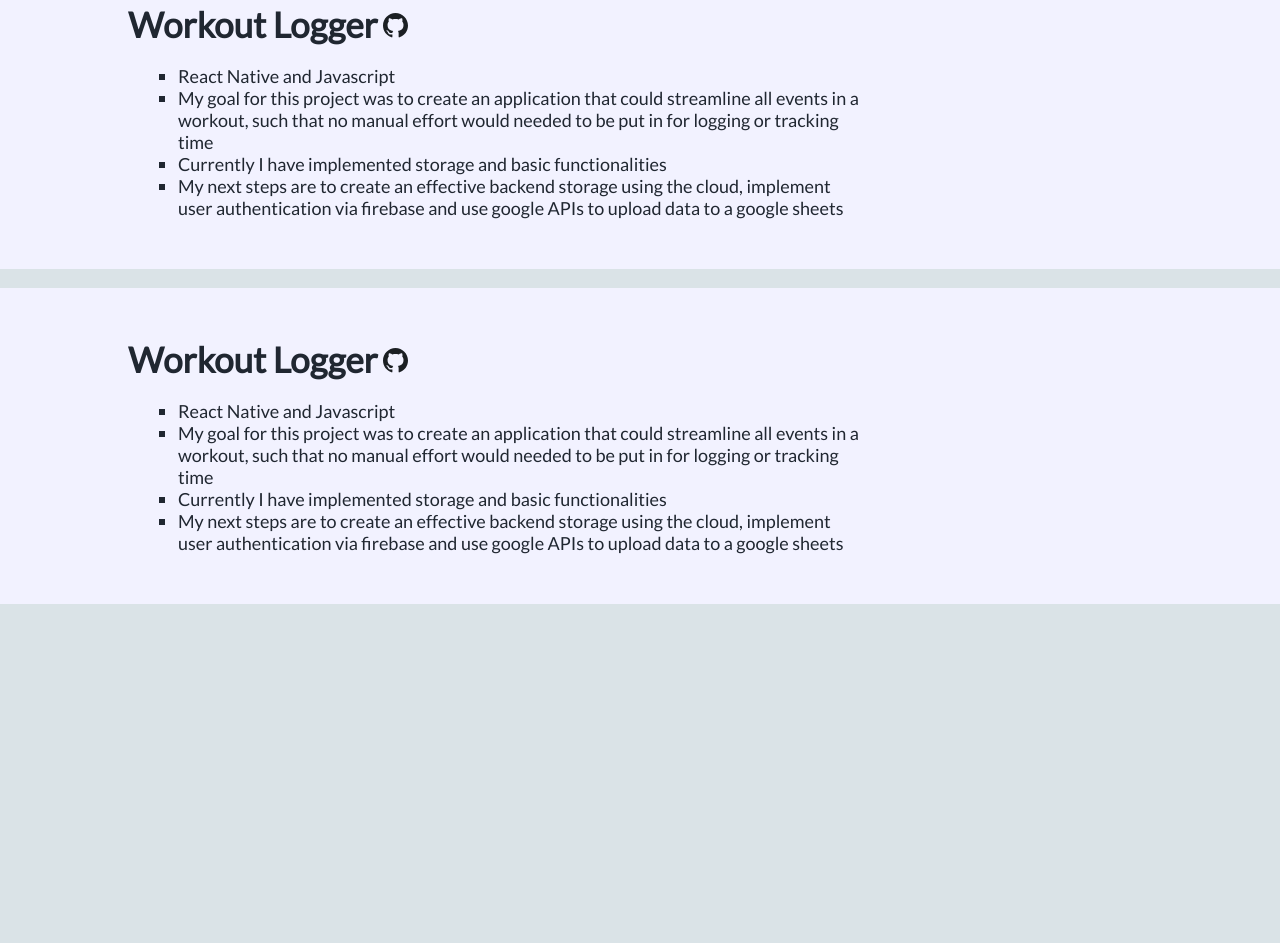
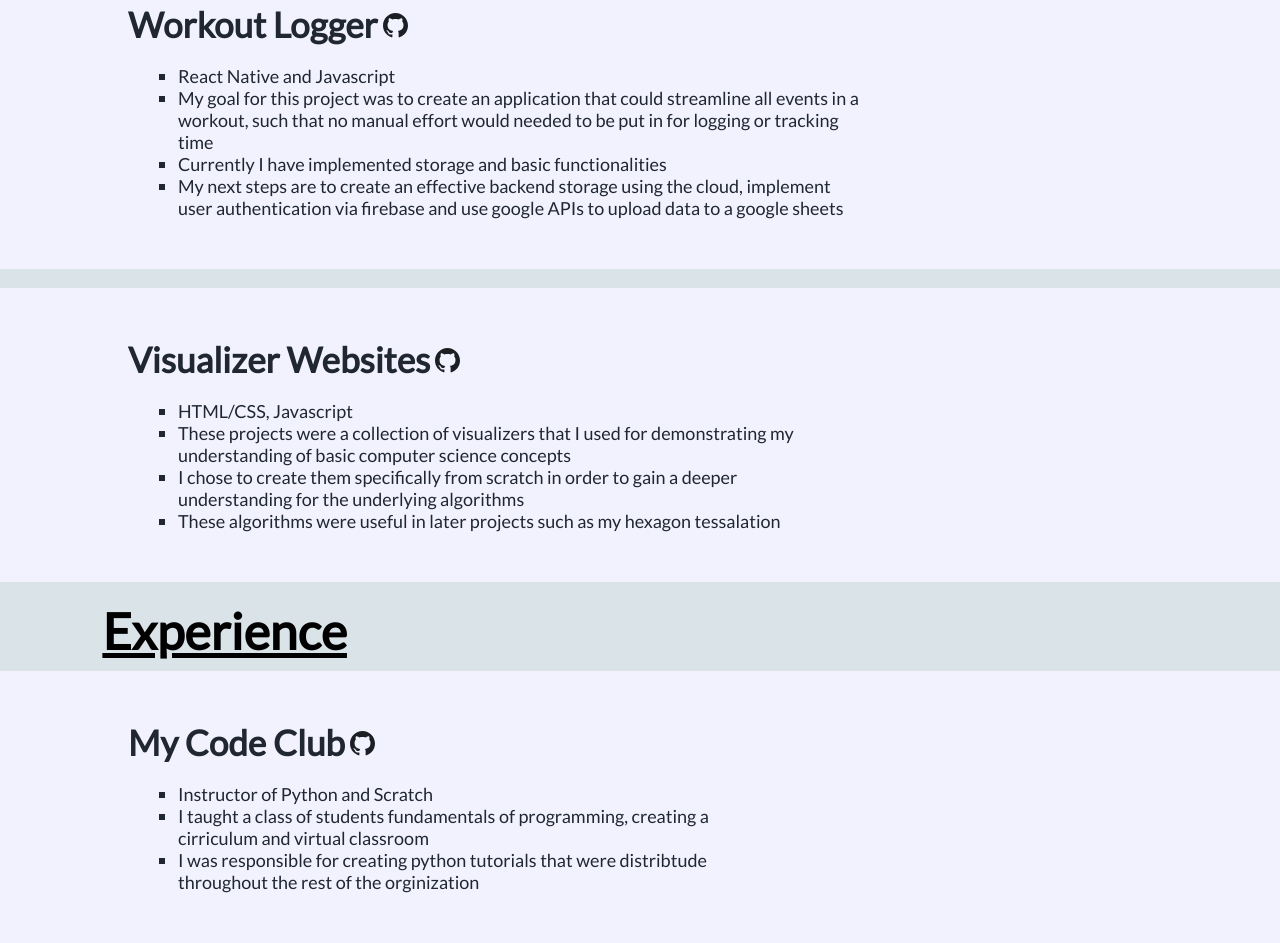
Before and after one commit to evilewawa/other_websites, a plain HTML site: page index.html in a window 1280 px wide. Shown: the part 954-1897 px from the top of the page. Before the commit the page ends 1558 px from the top, so only its background shows below. Drawn offline with Linux system fonts and the light colour scheme.

Commit message:
Update index.html

```diff
--- a/index.html
+++ b/index.html
@@ -66,19 +66,33 @@
                  <br/>
                  <section class = "project_container backwhite" style = "flex-direction: row; " >
                     <div class = "project">
-                        <h1 class = "project_title" >Workout Logger<a  href = 'https://github.com/evilewawa/workoutApp' target = "_blank" ><img class = 'project_icon' src = "github icon.svg" /></a></h1>
+                        <h1 class = "project_title" >Visualizer Websites<a  href = 'https://github.com/evilewawa/workoutApp' target = "_blank" ><img class = 'project_icon' src = "github icon.svg" /></a></h1>
                         <ul class = "project_description_list">
-                            <li>React Native and Javascript</li>
-                            <li>My goal for this project was to create an application that could streamline all events in a workout,
-                                such that no manual effort would needed to be put in for logging or tracking time</li>
-                            <li>Currently I have implemented storage and basic functionalities</li>
-                            <li>My next steps are to create an effective backend storage using the cloud,
-                                 implement user authentication via firebase and use google APIs to upload data to a google sheets</li>
+                            <li>HTML/CSS, Javascript</li>
+                            <li>These projects were a collection of visualizers that I used for demonstrating my understanding of basic computer science concepts</li>
+                            <li>I chose to create them specifically from scratch in order to gain a deeper understanding for the underlying algorithms</li>
+                            <li>These algorithms were useful in later projects such as my hexagon tessalation</li>
                         </ul>
+                       <!-- Add animations of sorting algorithm, pathfinding algorithm and  hexagon tessalation pulse    <- can be done pure js w a setInterval or anime js                     -->
                     </div>
                     <div class = "project_images"></div>
 
+
              </section>
+                <br/>
+               <h1 style = "font-size: 50px; margin-bottom:10px;padding-left:8vw; text-decoration: underline;">Experience</h1>
+                <section class = "project_container backwhite" style = "flex-direction: row;" >
+                        <div class = "project">
+                            <h1 class = "project_title" >My Code Club<a  href = 'https://github.com/evilewawa/workoutApp' target = "_blank" ><img class = 'project_icon' src = "github icon.svg" /></a></h1>
+                            <ul class = "project_description_list">
+                                <li>Instructor of Python and Scratch</li>
+                                <li>I taught a class of students fundamentals of programming, creating a cirriculum and virtual classroom</li>
+                                <li>I was responsible for creating python tutorials that were distribtude throughout the rest of the orginization</li>
+                            </ul>
+                        </div>
+                        <div class = "project_images"></div>
+
+                 </section>
                 <!-- </div> -->
                 <!-- <section class = "backwhite">
                     <h1>Projects</h1>
```
